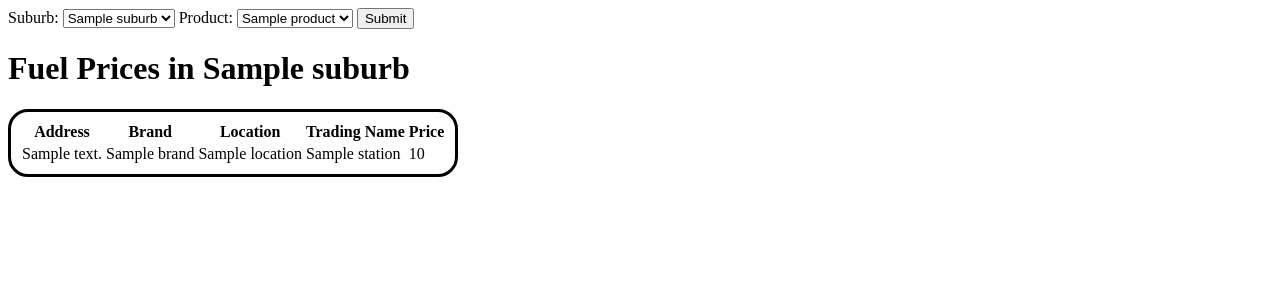
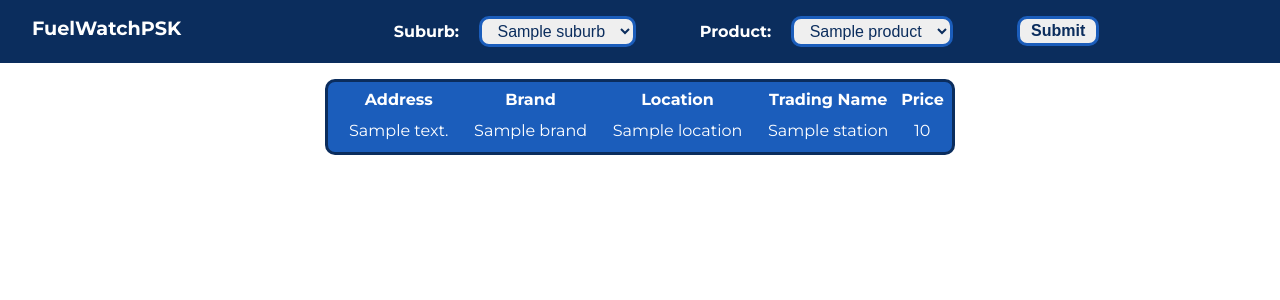
Before and after one commit to patogeno/fuelwatch, a Flask app: template templates/index.html in a window 1280 px wide. Shown: the top 300 px of the page. Run offline with Flask 2, Linux system fonts and the light colour scheme; the template is opened without the code that fills it: most values are stand-ins (such as "Sample title", 1, 10 or a date in 2020).

Commit message:
Adds styles

```diff
--- a/fuelwatch.py
+++ b/fuelwatch.py
@@ -35,4 +35,4 @@ def per_suburb(suburb, productid):
     return render_template('index.html', stations=stations, suburb=sub, suburbs=suburbs, productId=productid, products=products)
 
 if __name__ == "__main__":
-    app.run(debug=True)
+    app.run()
--- a/static/css/style.css
+++ b/static/css/style.css
@@ -1,13 +1,86 @@
-.tomorrow {
-    background-color: green;
+header {
+    display: flex;
+    width: 100%;
+    background-color: #0b2d5d;
+    color: white;
 }
 
-.yesterday {
-    background-color: orange;
+header .brand {
+    padding: 1rem 2rem;
+    font-weight: bold;
+    font-size: 1.2rem;
+}
+
+.stationsForm {
+    flex-grow: 4;
+}
+
+.stationsForm form {
+    display: flex;
+    justify-content: center;
+}
+
+.stationsForm form label {
+    font-weight: bold;
+}
+
+.stationsForm form select {
+    font-size: 1rem;
+    border: 3px solid #1b5dbb;
+    border-radius: 10px;
+    padding: 0.2rem 0.7rem;
+    color: #0b2d5d;
+}
+
+.stationsForm form input {
+    font-size: 1rem;
+    font-weight: bold;
+    border: 3px solid #1b5dbb;
+    border-radius: 10px;
+    padding: 0.2rem 0.7rem;
+    color: #0b2d5d;
+}
+
+.stationsForm form div {
+    padding: 1rem 2rem;
+}
+
+.stationsForm form div label {
+    padding-right: 1rem;
+}
+
+main {
+    padding: 1rem 0;
+    display: flex;
+    justify-content: center;
+}
+
+body {
+    font-family: 'Montserrat', sans-serif;
+    margin: 0;
 }
 
 table {
     padding: 0.5rem;
-    border: 3px solid black;
-    border-radius: 20px;
+    border: 3px solid #0b2d5d;
+    border-radius: 10px;
+    background-color: #1b5dbb;
+    color: white;
 }
+
+table th {
+    padding-bottom: 0.4rem;
+}
+
+table td {
+    margin: 0;
+    padding: 0.3rem 0.8rem;
+}
+
+.tomorrow {
+    background-color:#2da09e;
+}
+
+.yesterday {
+    background-color: #4e4f5d;
+}
--- a/templates/index.html
+++ b/templates/index.html
@@ -3,14 +3,20 @@
 <head>
     <meta charset="UTF-8">
     <meta name="viewport" content="width=device-width, initial-scale=1.0">
+    <link href="https://fonts.googleapis.com/css2?family=Montserrat:wght@400;600;700&display=swap" rel="stylesheet">
     <link rel="stylesheet" type="text/css" href="{{ url_for('static', filename='css/style.css') }}">
     <script defer src="https://code.jquery.com/jquery-3.5.1.slim.min.js" type='text/javascript'></script>
     <script defer src="{{ url_for('static', filename='js/main.js')}}" type="text/javascript"></script>
     <title>Fuel Prices</title>
 </head>
 <body>
+    <header>
+        <div class="brand">
+            FuelWatchPSK
+        </div>
         <div class="stationsForm">
             <form name="stationForm">
+                <div>
                     <label for="suburbsSelect">Suburb:</label>
                     <select id="suburbsSelect" name="suburbsSelect">
                         {% for s in suburbs %}
@@ -19,6 +25,8 @@
                             </option>
                         {% endfor %}
                     </select>
+                </div>
+                <div>
                     <label for="productsSelect">Product:</label>
                     <select id="productsSelect" name="productsSelect">
                         {% for p in products %}
@@ -27,11 +35,15 @@
                             </option>
                         {% endfor %}
                     </select>
+                </div>
+                <div>
                     <input type="submit" value="Submit">
+                </div>
             </form>
         </div>
-    <h1>Fuel Prices in {{suburb}}</h1>
-    <table>
+    </header>
+    <main>
+        <table border="0" cellspacing="0" cellpadding="0">
             <tr>
                 <th>Address</th>
                 <th>Brand</th>
@@ -49,5 +61,6 @@
                 </tr>
             {% endfor %}
         </table>
+    </main>
 </body>
 </html>
```
Lines whose indentation alone changed are shown as unchanged.
